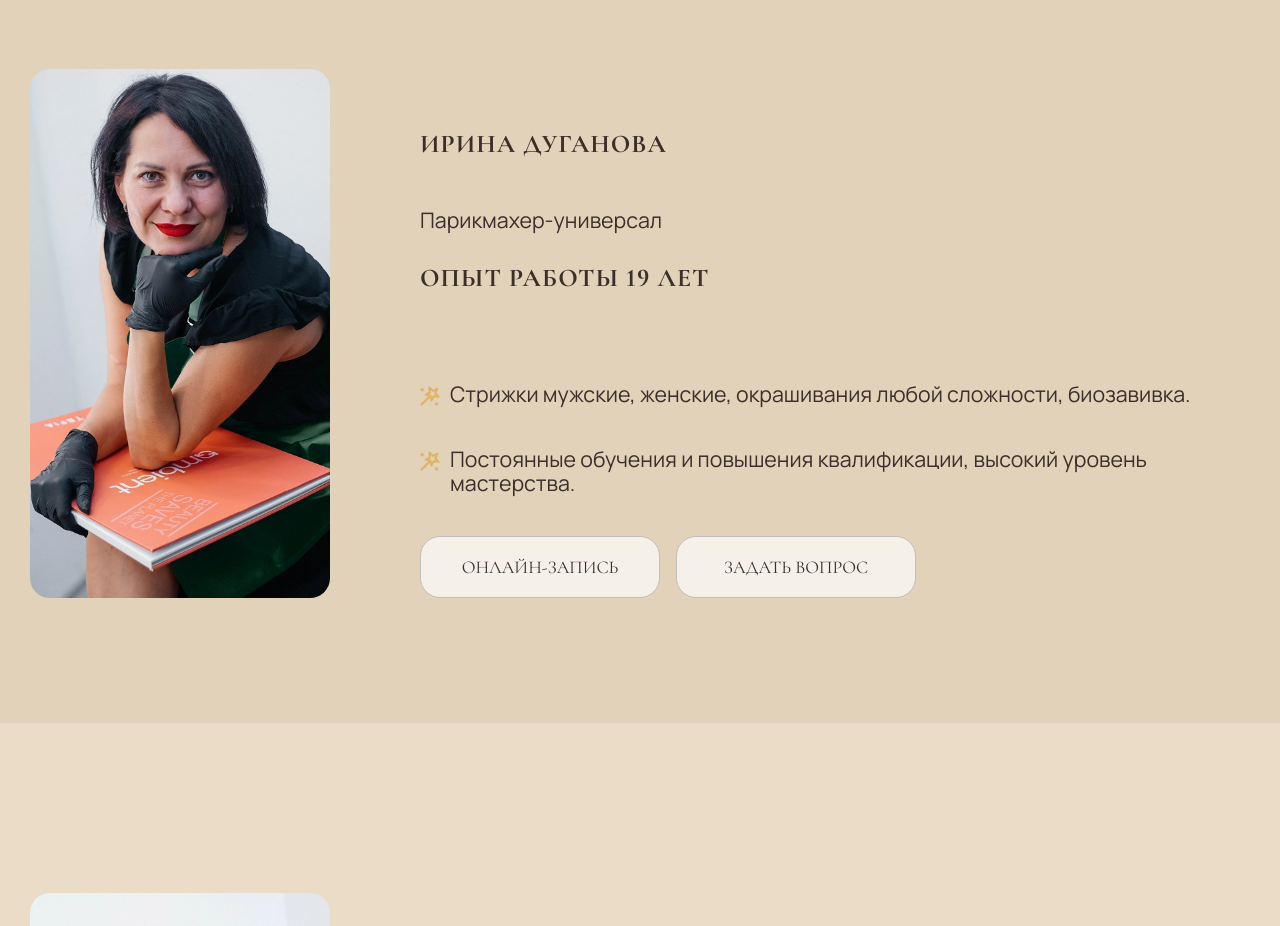
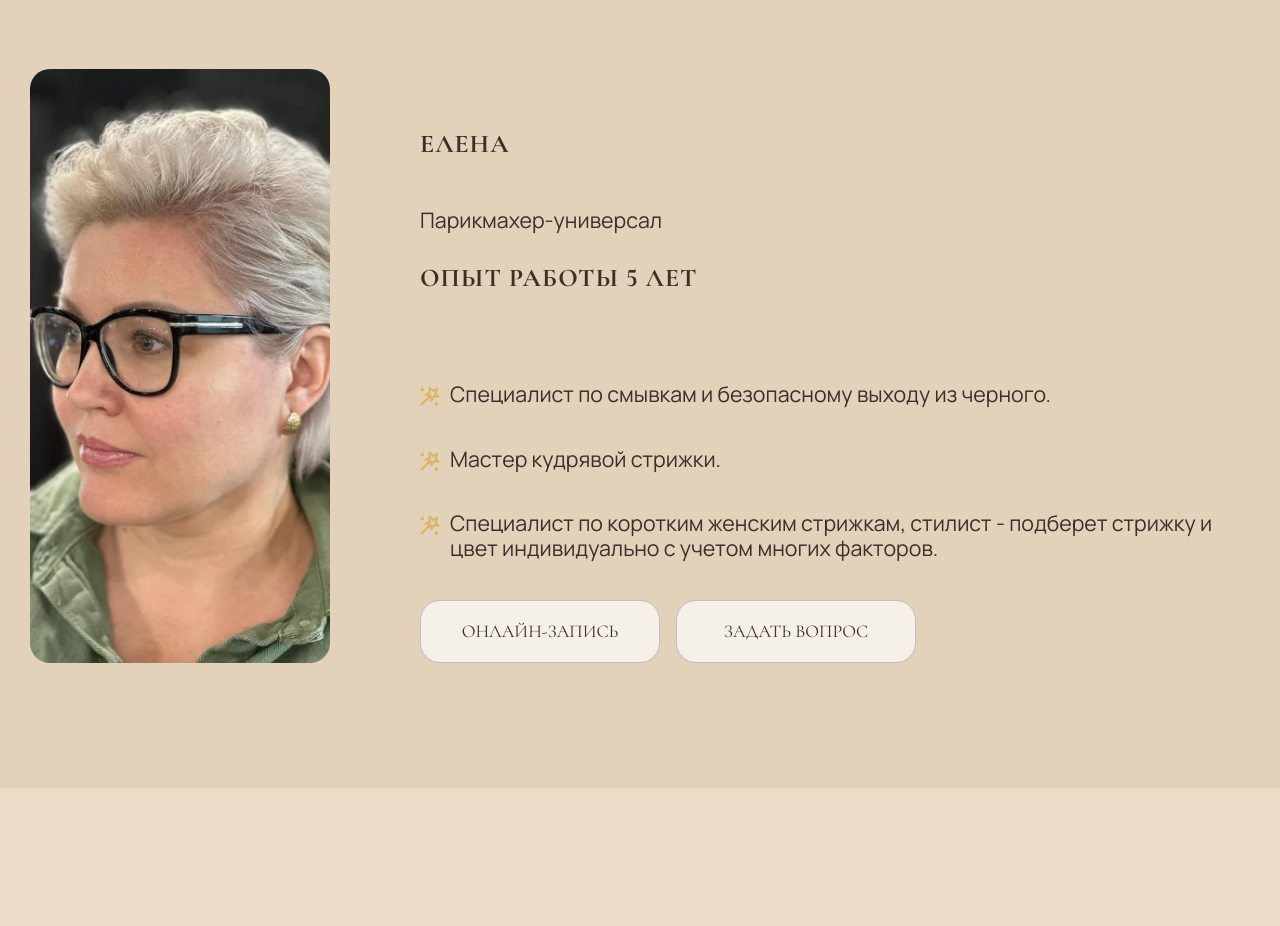
Before and after one commit to darina1970/Alchemy-Beauty-Salon, a React (Vite) app: page /masters in a window 1280 px wide. Shown: the part 1700-2626 px from the top of the page. Built offline with nearby package versions, Linux system fonts and the light colour scheme.

Commit message:
feat: replace old master with new one

```diff
--- a/package.json
+++ b/package.json
@@ -15,6 +15,7 @@
     "react": "^19.1.0",
     "react-dom": "^19.1.0",
     "react-router-dom": "^7.6.2",
+    "react-router-hash-link": "^2.4.3",
     "react-slick": "^0.30.3",
     "slick-carousel": "^1.8.1",
     "swiper": "^11.2.8"
--- a/src/pages/Masters/Masters.jsx
+++ b/src/pages/Masters/Masters.jsx
@@ -1,103 +1,137 @@
-import React, { useEffect } from 'react';
-import MainLayout from '../../layouts/MainLayout';
-import { headerConfigs } from '../../config/headerConfigs';
-import MasterCard from './MasterCard';
-import master1 from '../../assets/images/MasterPage/master-img1.webp';
-import master2 from '../../assets/images/MasterPage/master-img2.webp';
-import master3 from '../../assets/images/MasterPage/master-img3.webp';
-import master4 from '../../assets/images/MasterPage/master-img4.webp';
-import master5 from '../../assets/images/MasterPage/master-img5.webp';
-
+import React, { useEffect } from "react";
+import MainLayout from "../../layouts/MainLayout";
+import { headerConfigs } from "../../config/headerConfigs";
+import MasterCard from "./MasterCard";
+import master1 from "../../assets/images/MasterPage/master-img1.webp";
+import master2 from "../../assets/images/MasterPage/master-img2.webp";
+import master3 from "../../assets/images/MasterPage/master-img3.webp";
+import master4 from "../../assets/images/MasterPage/master-img4.webp";
+import master5 from "../../assets/images/MasterPage/master-img5.webp";
 
 const masters = [
   {
-      name: 'Анастасия',
-      description: 'Парикмахер. Колорист-эксперт. Преподаватель. Женский мастер. Основатель “Алхимии”',
-      title: 'Опыт работы 10 лет',
+    name: "Анастасия",
+    description:
+      "Парикмахер. Колорист-эксперт. Преподаватель. Женский мастер. Основатель “Алхимии”",
+    title: "Опыт работы 10 лет",
     content: [
-        { type: 'paragraph', text: 'Индивидуальный подбор цвета и техники окрашивания исходя из особенностей цветотипа и других внешних и внутренних данных клиента.' },
-        { type: 'paragraph', text: 'Окрашивания любой сложности — эксперт по сложным техникам, выход из черного, смывки, преподаватель, создатель авторского курса "Колорист с нуля".' }
+      {
+        type: "paragraph",
+        text: "Индивидуальный подбор цвета и техники окрашивания исходя из особенностей цветотипа и других внешних и внутренних данных клиента.",
+      },
+      {
+        type: "paragraph",
+        text: 'Окрашивания любой сложности — эксперт по сложным техникам, выход из черного, смывки, преподаватель, создатель авторского курса "Колорист с нуля".',
+      },
     ],
     image: master1,
-      variant: 'light',
+    variant: "light",
     links: {
-        booking: 'https://dikidi.net/booking/alina-magic',
-        whatsapp: 'https://wa.me/79137835046',
+      booking: "https://dikidi.net/booking/alina-magic",
+      whatsapp: "https://wa.me/79137835046",
     },
   },
   {
-      name: 'Ирина Дуганова',
-      description: 'Парикмахер-универсал',
-      title: 'Опыт работы 19 лет',
+    name: "Елена",
+    description: "Парикмахер-универсал",
+    title: "Опыт работы 5 лет",
     content: [
-        { type: 'paragraph', text: 'Стрижки мужские, женские, окрашивания любой сложности,  биозавивка.' },
-        { type: 'paragraph', text: 'Постоянные обучения и повышения квалификации, высокий уровень мастерства.' }
+      {
+        type: "paragraph",
+        text: "Специалист по смывкам и безопасному выходу из черного.",
+      },
+      {
+        type: "paragraph",
+        text: "Мастер кудрявой стрижки.",
+      },
+      {
+        type: "paragraph",
+        text: "Специалист по коротким женским стрижкам, стилист - подберет стрижку и цвет индивидуально с учетом многих факторов.",
+      },
     ],
     image: master2,
-      variant: 'dark',
+    variant: "dark",
     links: {
-        booking: 'https://dikidi.net/booking/alina-magic',
-        whatsapp: 'https://wa.me/79137835046',
+      booking: "https://dikidi.net/booking/alina-magic",
+      whatsapp: "https://wa.me/79137835046",
     },
   },
   {
-      name: 'Ирина Торосян',
-      description: 'Мастер-колорист. Женский мастер.',
-      title: 'Опыт работы 4 года',
+    name: "Ирина Торосян",
+    description: "Мастер-колорист. Женский мастер.",
+    title: "Опыт работы 4 года",
     content: [
-        { type: 'title', text: 'Обучение: индивидуальный курс у топ-мастера студии' },
-        { type: 'paragraph', text: 'Окрашивания любой сложности, эксперт по работе с блондом' },
-        { type: 'quote', text: 'Некрасивых женщин не бывает, бывают те, кто неправильно выбрал мастера по волосам.' }
+      {
+        type: "title",
+        text: "Обучение: индивидуальный курс у топ-мастера студии",
+      },
+      {
+        type: "paragraph",
+        text: "Окрашивания любой сложности, эксперт по работе с блондом",
+      },
+      {
+        type: "quote",
+        text: "Некрасивых женщин не бывает, бывают те, кто неправильно выбрал мастера по волосам.",
+      },
     ],
     image: master3,
-      variant: 'light',
+    variant: "light",
     links: {
-        booking: 'https://dikidi.net/booking/alina-magic',
-        whatsapp: 'https://wa.me/79137835046',
+      booking: "https://dikidi.net/booking/alina-magic",
+      whatsapp: "https://wa.me/79137835046",
     },
   },
   {
-      name: 'Галина',
-      description: 'Мастер-универсал, барбер',
-      title: 'Опыт работы 2+ года',
+    name: "Галина",
+    description: "Мастер-универсал, барбер",
+    title: "Опыт работы 2+ года",
     content: [
-        { type: 'title', text: 'Обучение: школа Галины Гуковой' },
-        { type: 'paragraph', text: 'Высококлассный специалист по мужским стрижкам. Фейды, бороды, идеальные переходы, стрижки любой сложности.' },
-        { type: 'paragraph', text: 'Женские стрижки на длинные волосы, идеальное каре, окрашивания волос.' },
-        { type: 'quote', text: 'Подберу лучший вариант стрижки и окрашивания, согласно структуре волос и цветотипу клиента' }
+      { type: "title", text: "Обучение: школа Галины Гуковой" },
+      {
+        type: "paragraph",
+        text: "Высококлассный специалист по мужским стрижкам. Фейды, бороды, идеальные переходы, стрижки любой сложности.",
+      },
+      {
+        type: "paragraph",
+        text: "Женские стрижки на длинные волосы, идеальное каре, окрашивания волос.",
+      },
+      {
+        type: "quote",
+        text: "Подберу лучший вариант стрижки и окрашивания, согласно структуре волос и цветотипу клиента",
+      },
     ],
     image: master4,
-      variant: 'dark',
+    variant: "dark",
     links: {
-        booking: 'https://dikidi.net/booking/alina-magic',
-        whatsapp: 'https://wa.me/79137835046',
+      booking: "https://dikidi.net/booking/alina-magic",
+      whatsapp: "https://wa.me/79137835046",
     },
   },
   {
-        name: 'Алина',
-        description: 'Мастер маникюра, бровист, косметолог',
-        title: 'Опыт работы 10 лет',
+    name: "Алина",
+    description: "Мастер маникюра, бровист, косметолог",
+    title: "Опыт работы 10 лет",
     content: [
-          { type: 'paragraph', text: 'Индивидуальный подбор цвета и техники окрашивания исходя из особенностей цветотипа и других внешних и внутренних данных клиента.' },
+      {
+        type: "paragraph",
+        text: "Индивидуальный подбор цвета и техники окрашивания исходя из особенностей цветотипа и других внешних и внутренних данных клиента.",
+      },
     ],
     image: master5,
-        variant: 'light',
+    variant: "light",
     links: {
-          booking: 'https://dikidi.net/booking/alina-magic',
-          whatsapp: 'https://wa.me/79137835046',
+      booking: "https://dikidi.net/booking/alina-magic",
+      whatsapp: "https://wa.me/79137835046",
     },
   },
 ];
 
 const mastersBackgrounds = [
-  '/images/Banners/Masters/masters-desktop.webp',
-  '/images/Banners/Masters/masters-tablet.webp',
+  "/images/Banners/Masters/masters-desktop.webp",
+  "/images/Banners/Masters/masters-tablet.webp",
 ];
 
-
-
 const MastersPage = () => {
-
   // Прелоад баннеров
 
   useEffect(() => {
@@ -106,7 +140,6 @@ const MastersPage = () => {
       img.src = src;
     });
   }, []);
-
 
   return (
     <MainLayout headerProps={headerConfigs.masters}>
```
Also changed, not shown: src/assets/images/MasterPage/master-img2.webp, 1 other file (tests, documents, lock files or other folders). Lines whose indentation alone changed are shown as unchanged.
